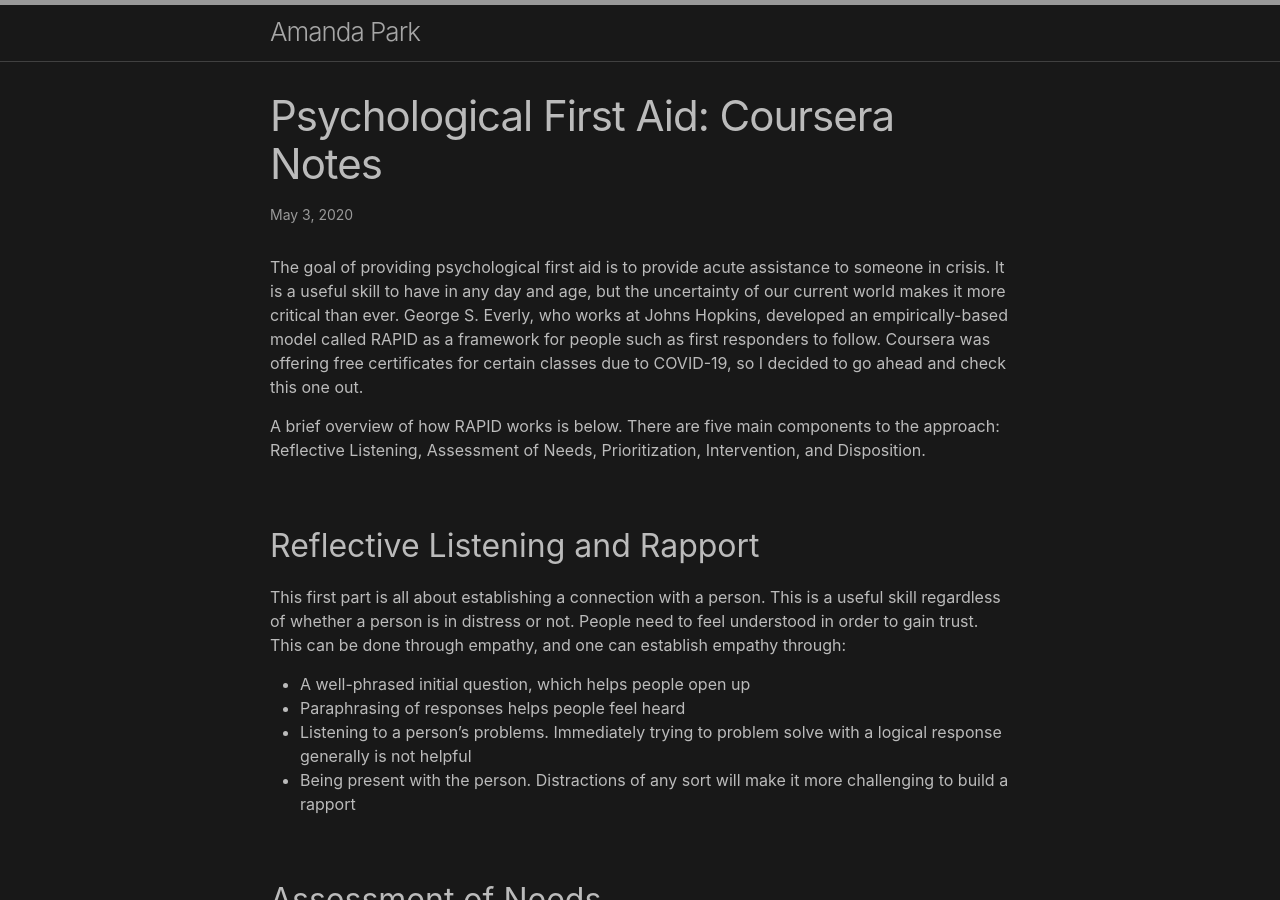
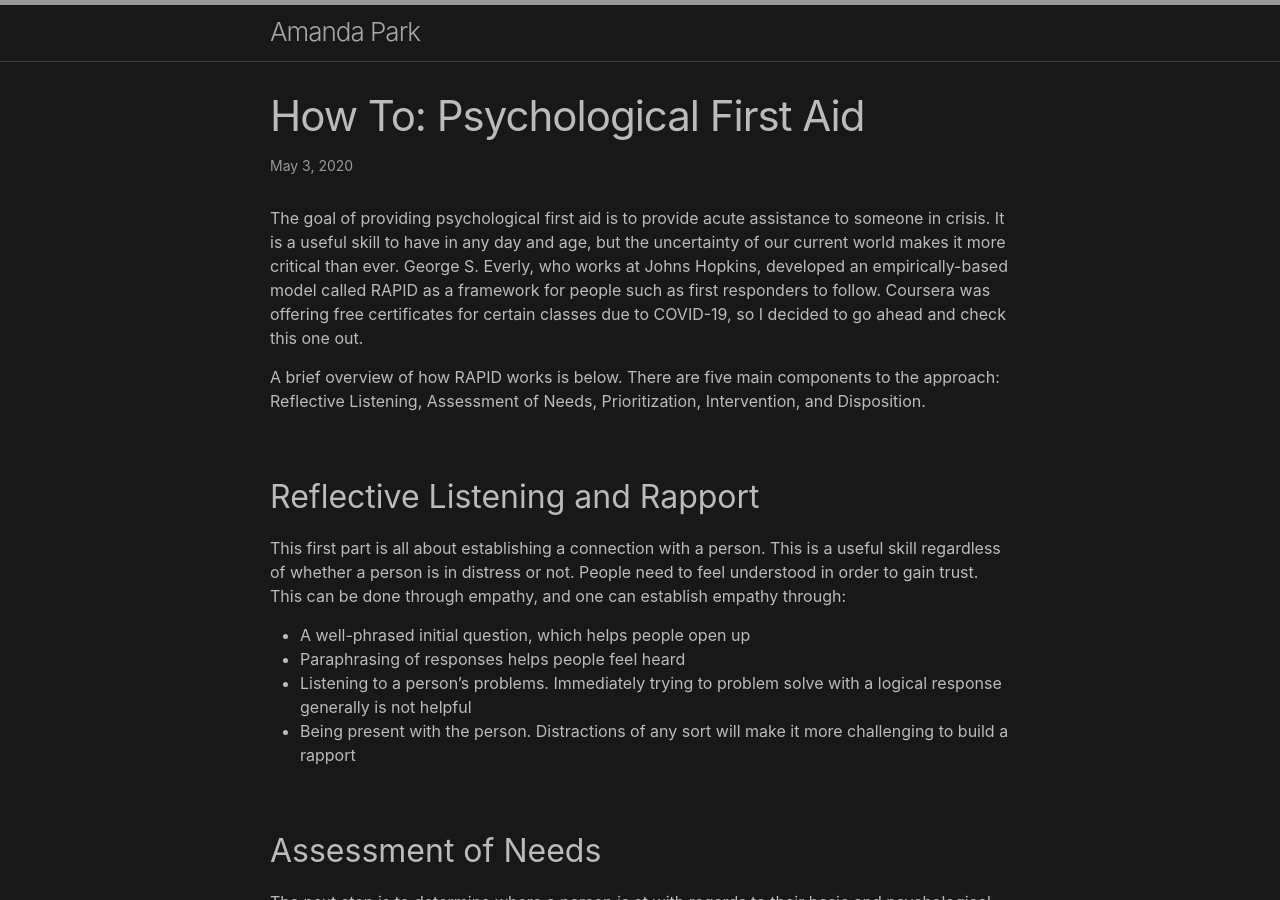
Before and after one commit to amanda-park/amanda-park.github.io, a Jekyll site: the page built from _posts/2020-05-03-psychological-first-aid.md, in a window 1280 px wide and 900 px high. Built offline with Jekyll 4.4.1, drawn with Linux system fonts in a browser that asks for light colours.

Commit message:
Update 2020-05-03-psychological-first-aid.md

```diff
--- a/_posts/2020-05-03-psychological-first-aid.md
+++ b/_posts/2020-05-03-psychological-first-aid.md
@@ -1,8 +1,8 @@
 ---
 layout: post
-title: "Psychological First Aid: Coursera Notes"
+title: "How To: Psychological First Aid"
 date: 2020-05-03
-tag: [how-to, mental-health, notes]
+tag: [how-to, mental-health]
 ---
 
 The goal of providing psychological first aid is to provide acute assistance to someone in crisis. It is a useful skill to have in any day and age, but the uncertainty of our current world makes it more critical than ever. George S. Everly, who works at Johns Hopkins, developed an empirically-based model called RAPID as a framework for people such as first responders to follow. Coursera was offering free certificates for certain classes due to COVID-19, so I decided to go ahead and check this one out.
```
